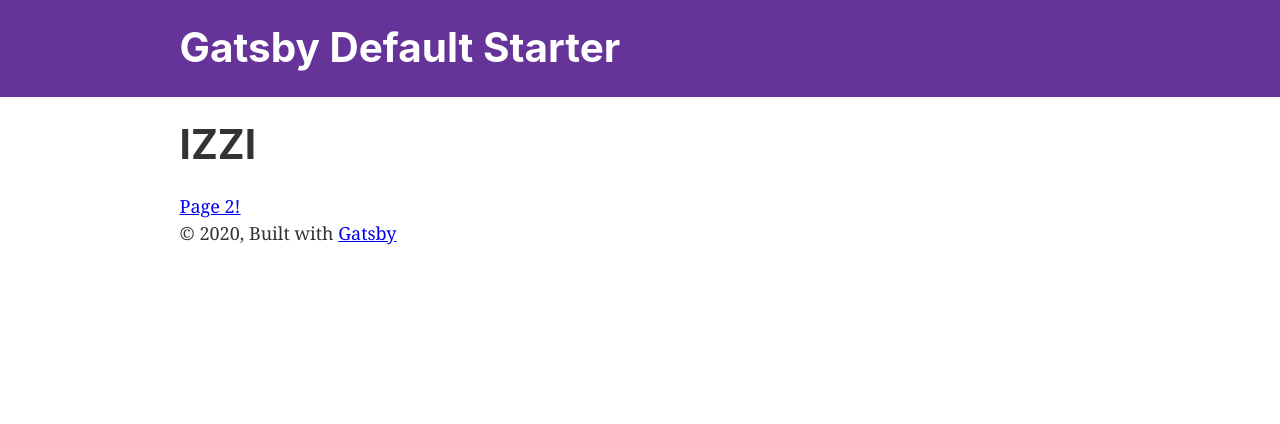
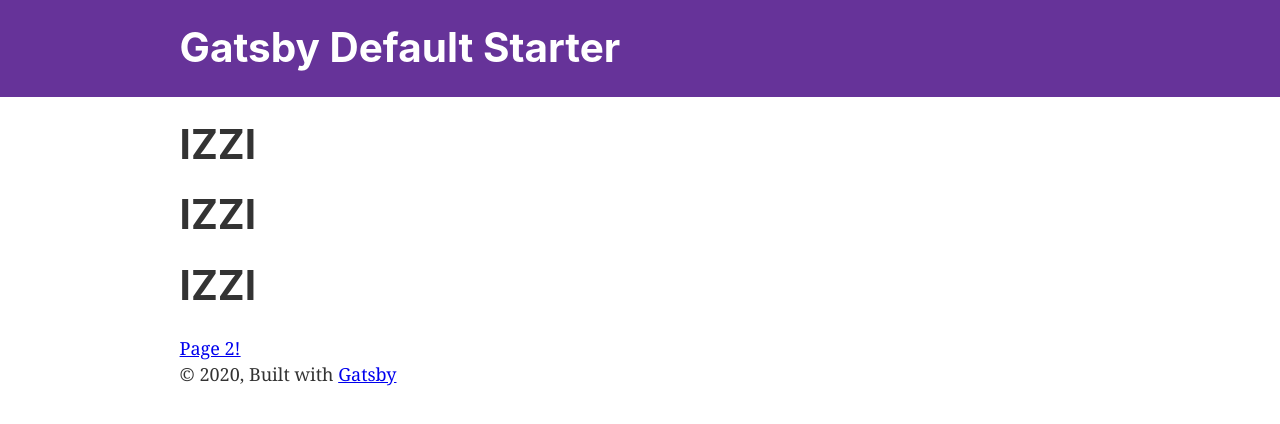
Before and after one commit to workwithizzi/izzitestdomain_xyz, a Gatsby site: page / in a window 1280 px wide. Built offline with nearby package versions, Linux system fonts and the light colour scheme; Gatsby itself is replaced by a stand-in of ours.

Commit message:
Edit text 6

```diff
--- a/src/pages/index.js
+++ b/src/pages/index.js
@@ -9,6 +9,8 @@ const IndexPage = () => (
   <Layout>
     <SEO title="Home" />
     <h1>IZZI</h1>
+    <h1>IZZI</h1>
+    <h1>IZZI</h1>
     <Link to="/page-2/">Page 2!</Link>
   </Layout>
 )
```
